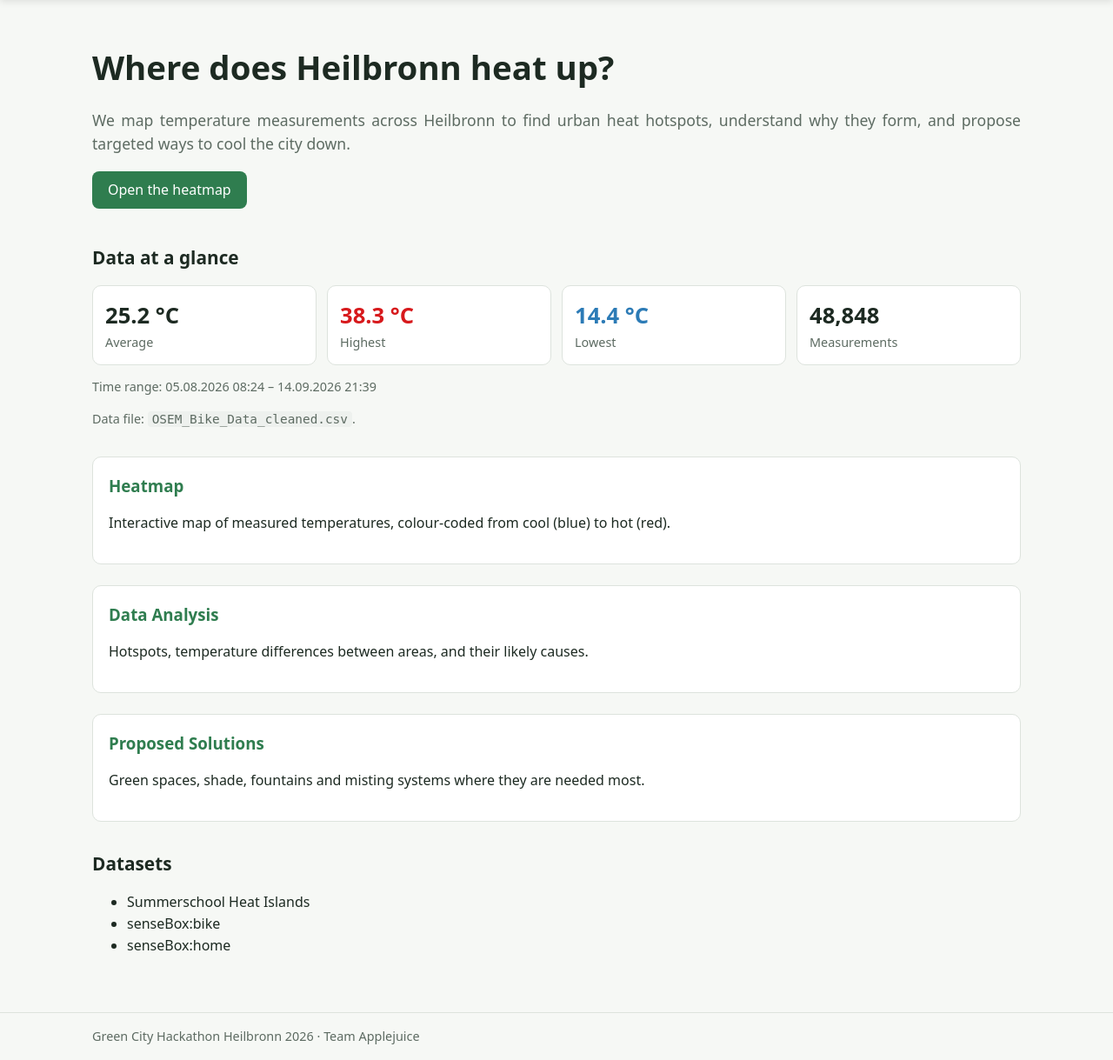
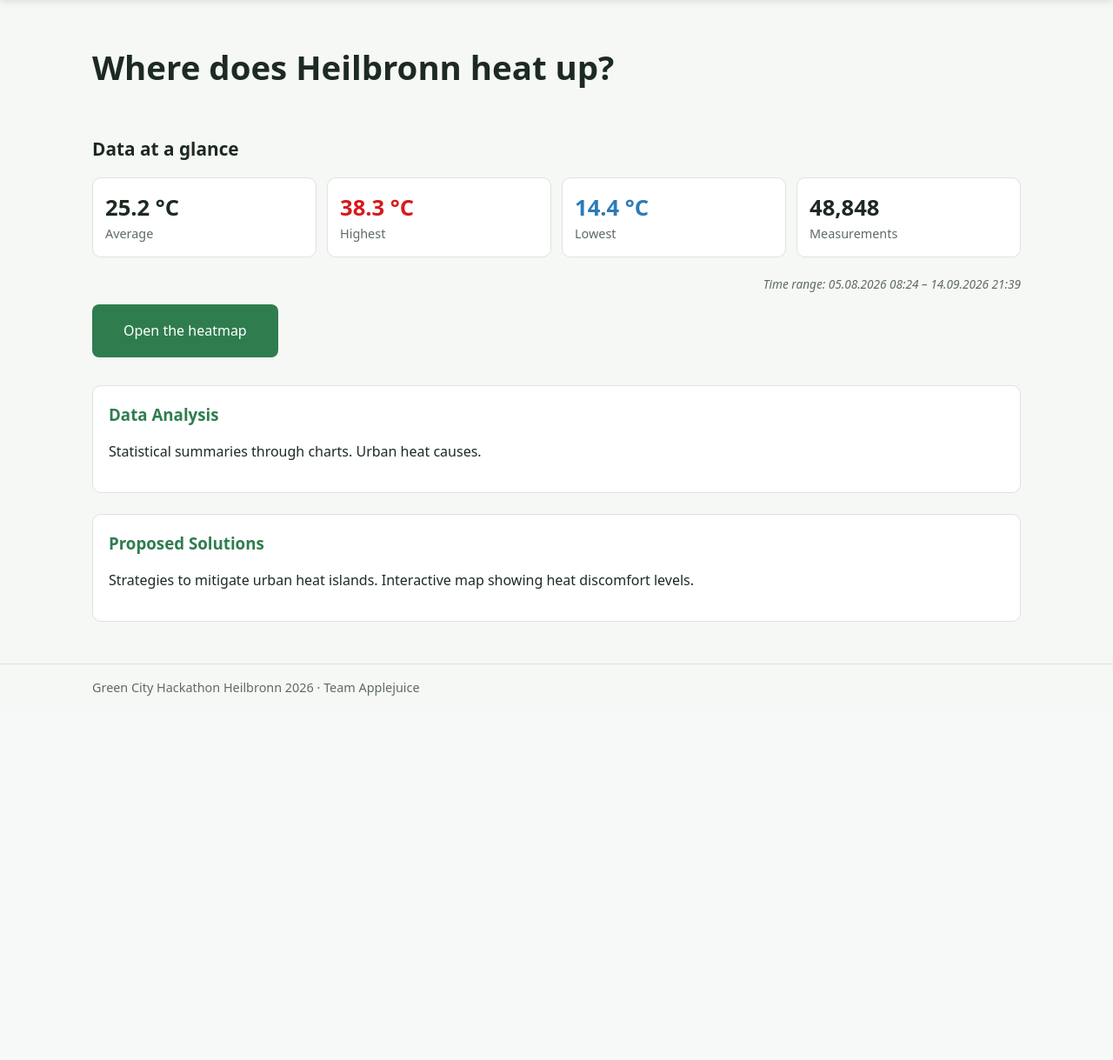
Before and after one commit to ruuuna75/CoolHeilbronn, a Flask app: page / in a window 1280 px wide. Shown: the part 61-1280 px from the top of the page at 87% size. After the commit the page ends 861 px from the top, so only its background shows below. Run offline with Flask 3, Linux system fonts and the light colour scheme.

Commit message:
Integration updates on pages

```diff
--- a/static/css/style.css
+++ b/static/css/style.css
@@ -224,7 +224,7 @@
 }
 
 /* AI-generated image attribution */
-.image-attribution {
+.left-bottom {
   margin-top: 20px;
   color: var(--muted);
   font-size: 0.85rem;
--- a/templates/_stats.html
+++ b/templates/_stats.html
@@ -6,7 +6,7 @@
   <div class="stat"><span class="stat-value cool">{{ stats.min }} °C</span><span class="stat-label">Lowest</span></div>
   <div class="stat"><span class="stat-value">{{ "{:,}".format(stats.count) }}</span><span class="stat-label">Measurements</span></div>
 </div>
-<p class="muted small">Time range: {{ stats.start.strftime('%d.%m.%Y %H:%M') }} – {{ stats.end.strftime('%d.%m.%Y %H:%M') }}</p>
+<p class="left-bottom">Time range: {{ stats.start.strftime('%d.%m.%Y %H:%M') }} – {{ stats.end.strftime('%d.%m.%Y %H:%M') }}</p>
 {% else %}
 <p class="notice">No measurements for this selection.</p>
 {% endif %}
--- a/templates/analysis.html
+++ b/templates/analysis.html
@@ -159,7 +159,7 @@
   </div>
 </section>
 
-<p class="image-attribution">
+<p class="left-bottom image-attribution">
   Images generated using OpenAI's AI image generation model.
 </p>
 
--- a/templates/index.html
+++ b/templates/index.html
@@ -3,40 +3,26 @@
 {% block content %}
 <section class="hero">
   <h1>Where does Heilbronn heat up?</h1>
-  <p class="lead">
-    We map temperature measurements across Heilbronn to find urban heat hotspots,
-    understand why they form, and propose targeted ways to cool the city down.
-  </p>
-  <a class="button" href="{{ url_for('heatmap_page') }}">Open the heatmap</a>
 </section>
 
 <section>
   <h2>Data at a glance</h2>
   {% include "_stats.html" %}
-  <p class="muted small">Data file: <code>{{ data_file }}</code>{% if 'sample' in data_file %} — sample data, will be replaced with real measurements{% endif %}.</p>
+</section>
+
+<section class="button">
+  <a class="button" href="{{ url_for('heatmap_page') }}">Open the heatmap</a>
 </section>
 
 <section class="cards">
-  <a class="card" href="{{ url_for('heatmap_page') }}">
-    <h3>Heatmap</h3>
-    <p>Interactive map of measured temperatures, colour-coded from cool (blue) to hot (red).</p>
-  </a>
   <a class="card" href="{{ url_for('analysis') }}">
     <h3>Data Analysis</h3>
-    <p>Hotspots, temperature differences between areas, and their likely causes.</p>
+    <p>Statistical summaries through charts. Urban heat causes.</p>
   </a>
   <a class="card" href="{{ url_for('solutions') }}">
     <h3>Proposed Solutions</h3>
-    <p>Green spaces, shade, fountains and misting systems where they are needed most.</p>
+    <p>Strategies to mitigate urban heat islands. Interactive map showing heat discomfort levels.</p>
   </a>
 </section>
 
-<section>
-  <h2>Datasets</h2>
-  <ul>
-    <li>Summerschool Heat Islands</li>
-    <li>senseBox:bike</li>
-    <li>senseBox:home</li>
-  </ul>
-</section>
 {% endblock %}
--- a/viz/__init__.py
+++ /dev/null
@@ -1 +0,0 @@
-"""Visualization package (owned by the Data Visualization role)."""
```
Also changed, not shown: templates/map.html (+0 -7 lines), templates/solutions.html (+14 -14 lines).
